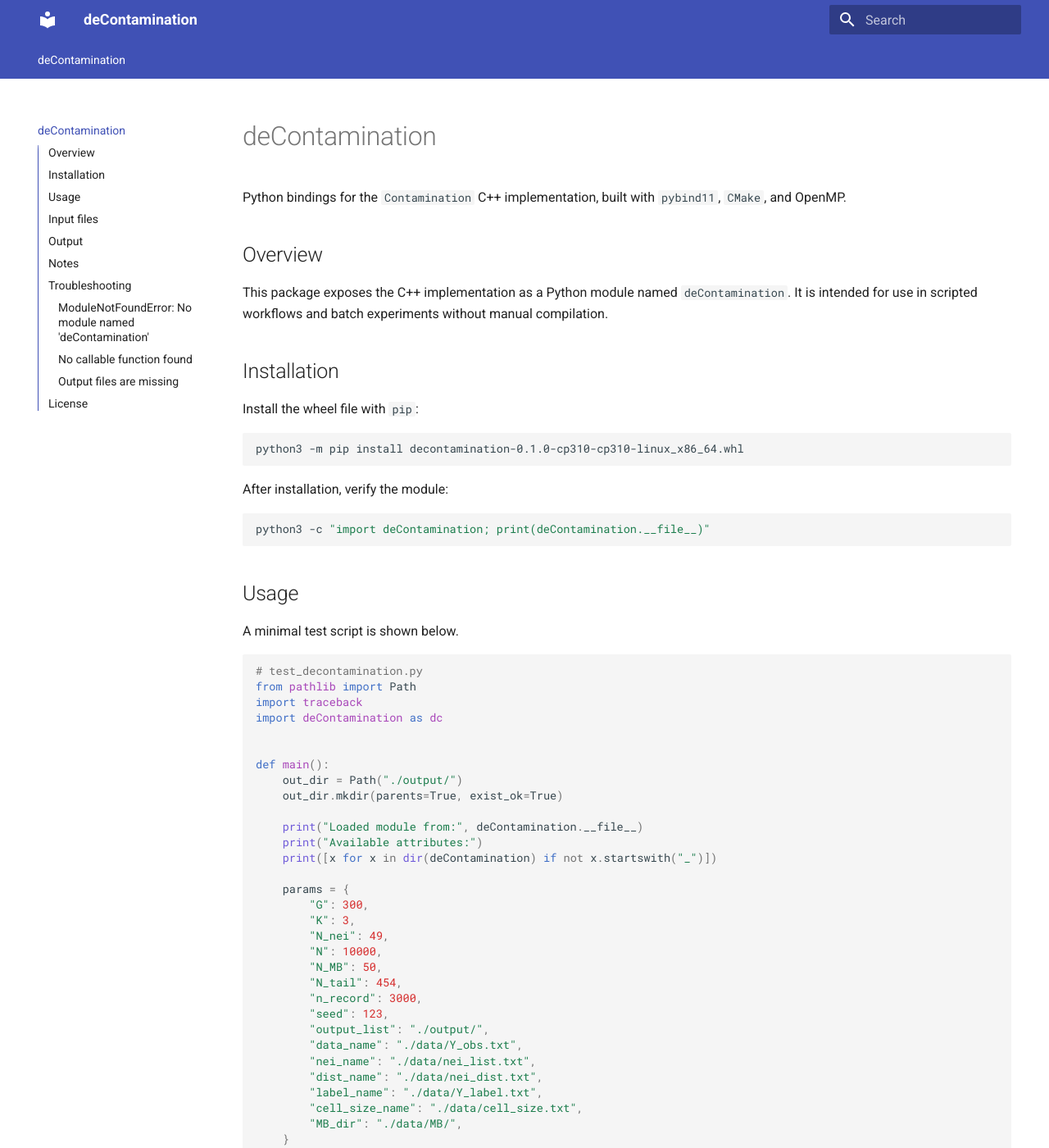
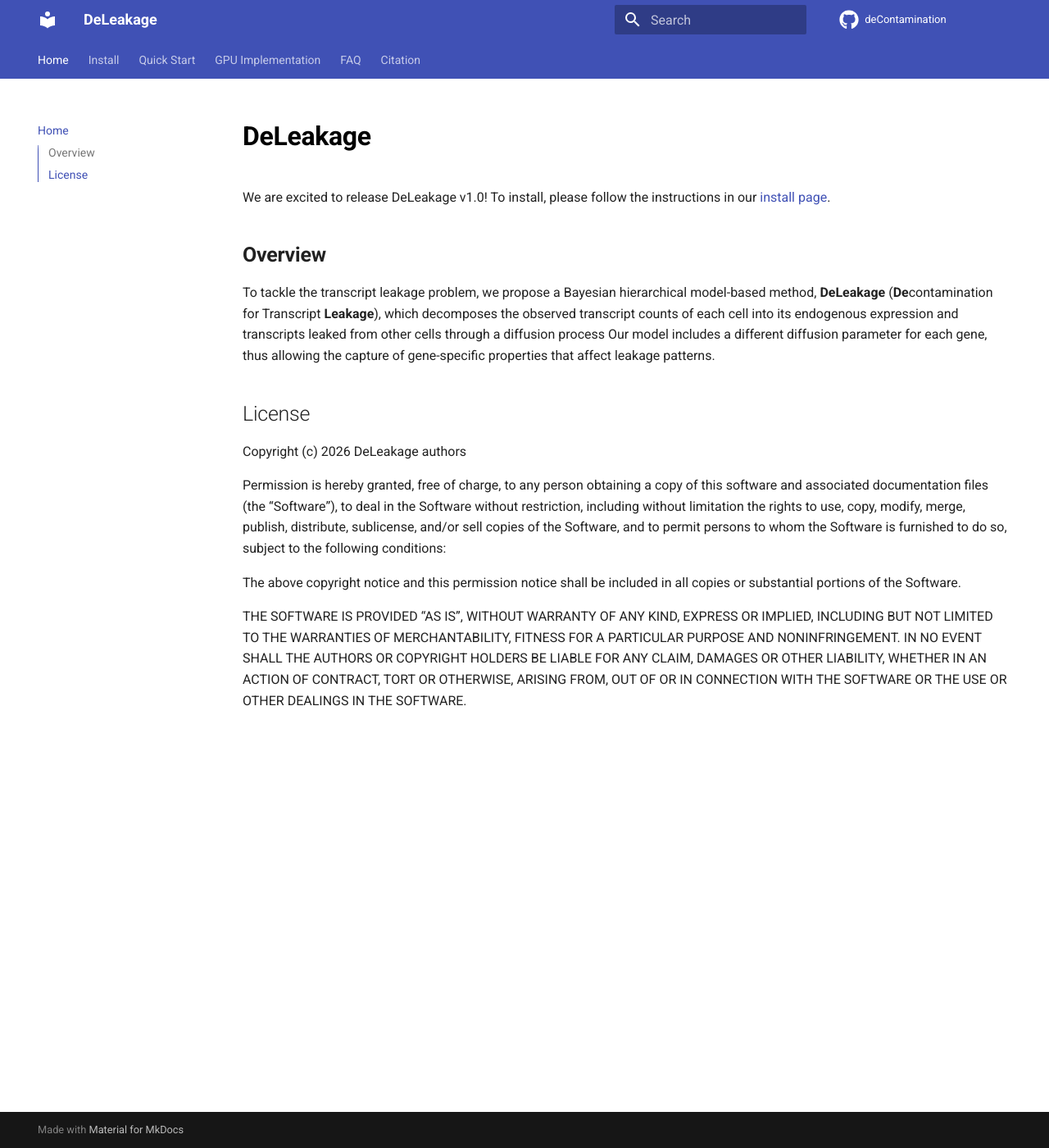
Before and after one commit to JasonLiDataSci/deContamination, an MkDocs documentation site: the page built from docs/index.md, in a window 1280 px wide and 1400 px high. Shown: the whole window at 82% size. Built offline with MkDocs 1.6.1 and Material for MkDocs 9.7.7, drawn with Linux system fonts in a browser that asks for light colours; comment, search, counter and statistics services are not loaded; some of the changed lines change nothing that is shown; some of the changed text lies outside the part shown.

Commit message:
Add files via upload

`````diff
--- /dev/null
+++ b/docs/gpu_tutorial.md
@@ -0,0 +1,146 @@
+
+# <span style="color: black;">**GPU Implementation of DeLeakage**</span>
+
+GPU‑accelerated MCMC sampling library for gene expression data, wrapped in Python.
+
+## Overview
+
+**DeLeakage** provides a high‑performance CUDA backend for graph‑based MCMC sampling on gene expression data.
+A simple Python API lets you run large‑scale MCMC jobs on your GPU without worrying about CUDA details.
+
+---
+
+## Download & Install
+
+You don’t need PyPI—just grab the entire repository and install locally.
+
+### 1. Clone or Download
+
+```bash
+# Option A: clone with Git
+git clone https://github.com/JasonLiDataSci/cuda_mcmc.git
+cd cuda_mcmc
+
+# Option B: download ZIP from GitHub
+1. Visit https://github.com/JasonLiDataSci/cuda_mcmc
+2. Click “Code” → “Download ZIP”
+3. Unzip and cd into the folder:
+unzip cuda_mcmc-main.zip
+cd cuda_mcmc-main
+````
+
+### 2. Build the CUDA Library
+
+Make sure you have CUDA Toolkit (≥11.0) installed and in your `PATH`.
+
+```bash
+# Compile the shared library
+make build
+```
+
+> This runs `nvcc -O2 -std=c++14 -fPIC -shared mcmc.cu -o cuda_mcmc/libmcmc.so`.
+
+If you prefer without Makefile:
+
+```bash
+nvcc -O2 -std=c++14 --compiler-options '-fPIC' -shared mcmc.cu -o cuda_mcmc/libmcmc.so
+```
+
+### 3. Install the Python Package
+
+It’s best to use a virtual environment:
+
+```bash
+# Create & activate venv
+python3 -m venv venv
+source venv/bin/activate
+
+# Upgrade pip
+pip install --upgrade pip
+
+# Install locally
+pip install .
+```
+
+> This will install the `cuda_mcmc` package and include the compiled `libmcmc.so`.
+
+---
+
+## Quick Start
+
+1. Prepare your data files in the project root:
+
+   * `Y_obs.txt`       (G×N expression matrix)
+   * `nei_list.txt`    (neighbor list)
+   * `cell_size.txt`   (cell size vector)
+   * `Y_label.txt`     (cell labels)
+
+2. Edit or use the provided `example_run.py`:
+
+   ```python
+   # example_run.py
+   import os
+   import cuda_mcmc
+
+   def main():
+       outdir = "./output/"
+       os.makedirs(outdir, exist_ok=True)
+
+       ret = cuda_mcmc.run_mcmc(
+           g=300,      # feature dimension G
+           k=3,        # number of cell types K
+           b=0,        # number of neighbors B
+           n=3000,     # total iterations N
+           a=20,       # minibatch size
+           c=78,       # tail sample size
+           t=3000,     # record frequency / burn‑in
+           s=666,      # random seed
+           data_file="./data/Y_obs.txt",
+           nei_file="./data/nei_list.txt",
+           label_file="./data/Y_label.txt",
+           cell_size="./data/cell_size.txt",
+           mb_dir="./data/MB/",
+           output_dir=outdir
+       )
+
+       if ret == 0:
+           print("MCMC completed successfully. Results in", outdir)
+       else:
+           print("MCMC failed with return code", ret)
+
+   if __name__ == "__main__":
+       main()
+   ```
+
+3. Run it:
+
+   ```bash
+   python example_run.py
+   ```
+
+---
+
+## API Reference
+
+```python
+cuda_mcmc.run_mcmc(
+    g: int,          # feature count
+    k: int,          # cell type count
+    b: int,          # neighbor count
+    n: int,          # total iterations
+    a: int,          # minibatch size
+    c: int,          # tail sample size
+    t: int,          # record frequency / burn‑in
+    s: int,          # random seed
+    data_file: str,  # path to expression matrix
+    nei_file: str,   # path to neighbor list
+    label_file: str, # path to cell labels
+    cell_size: str,  # path to cell size file
+    mb_dir: str,     # intermediate files dir
+    output_dir: str  # output directory
+) → int
+```
+
+* Returns `0` on success, non‑zero on failure.
+
+---
--- a/docs/index.md
+++ b/docs/index.md
@@ -1,139 +1,17 @@
-# deContamination
+# <span style="color: black;">**DeLeakage**</span>
+We are excited to release DeLeakage v1.0! To install, please follow the instructions in our [install page](install.md).
 
-Python bindings for the `Contamination` C++ implementation, built with `pybind11`, `CMake`, and OpenMP.
+## **Overview**
 
-## Overview
+To tackle the transcript leakage problem, we propose a Bayesian hierarchical model-based method, **DeLeakage** (**De**contamination for Transcript **Leakage**), which decomposes the observed transcript counts of each cell into its endogenous expression and transcripts leaked from other cells through a diffusion process Our model includes a different diffusion parameter for each gene, thus allowing the capture of gene-specific properties that affect leakage patterns.
 
-This package exposes the C++ implementation as a Python module named `deContamination`.
-It is intended for use in scripted workflows and batch experiments without manual compilation.
-
-## Installation
-
-Install the wheel file with `pip`:
-
-```bash
-python3 -m pip install decontamination-0.1.0-cp310-cp310-linux_x86_64.whl
-```
-
-After installation, verify the module:
-
-```bash
-python3 -c "import deContamination; print(deContamination.__file__)"
-```
-
-## Usage
-
-A minimal test script is shown below.
-
-```python
-# test_decontamination.py
-from pathlib import Path
-import traceback
-import deContamination as dc
-
-
-def main():
-    out_dir = Path("./output/")
-    out_dir.mkdir(parents=True, exist_ok=True)
-
-    print("Loaded module from:", deContamination.__file__)
-    print("Available attributes:")
-    print([x for x in dir(deContamination) if not x.startswith("_")])
-
-    params = {
-        "G": 300,
-        "K": 3,
-        "N_nei": 49,
-        "N": 10000,
-        "N_MB": 50,
-        "N_tail": 454,
-        "n_record": 3000,
-        "seed": 123,
-        "output_list": "./output/",
-        "data_name": "./data/Y_obs.txt",
-        "nei_name": "./data/nei_list.txt",
-        "dist_name": "./data/nei_dist.txt",
-        "label_name": "./data/Y_label.txt",
-        "cell_size_name": "./data/cell_size.txt",
-        "MB_dir": "./data/MB/",
-    }
-
-    print("Start running...")
-    try:
-        ret = dc.run(
-            params["G"],
-            params["K"],
-            params["N_nei"],
-            params["N"],
-            params["N_MB"],
-            params["N_tail"],
-            params["n_record"],
-            params["seed"],
-            params["output_list"],
-            params["data_name"],
-            params["nei_name"],
-            params["dist_name"],
-            params["label_name"],
-            params["cell_size_name"],
-            params["MB_dir"],
-        )
-        print("Finished. Return value:", ret)
-    except Exception:
-        print("Run failed with exception:")
-        traceback.print_exc()
-
-
-if __name__ == "__main__":
-    main()
-```
-
-Run the script with:
-
-```bash
-python3 test_decontamination.py
-```
-
-## Input files
-
-The package expects the same input files used by the original C++ workflow.
-Update the paths in the Python script to match your local directory layout.
-
-Typical inputs include:
-
-* observed data file
-* neighbor list file
-* neighbor distance file
-* label file
-* cell size file
-* MB directory
-* true Z file, if enabled in your binding
-
-## Output
-
-Results are written to the output directory passed to the Python function.
-In the example above, all outputs are written under `./output/`.
-
-## Notes
-
-* The module name is `deContamination`.
-* The callable function name depends on the pybind11 binding.
-* The argument order must match the C++ binding exactly.
-* If the wheel is rebuilt for another Python version or operating system, a new wheel is required.
-
-## Troubleshooting
-
-### `ModuleNotFoundError: No module named 'deContamination'`
-
-Check that the wheel was installed in the same Python environment used to run the script.
-
-### `No callable function found`
-
-Check the function name exported in the `PYBIND11_MODULE(...)` binding.
-
-### Output files are missing
-
-Confirm that the output directory exists and that the input paths are correct.
 
 ## License
 
-Add your license information here.
+Copyright (c) 2026 DeLeakage authors
+
+Permission is hereby granted, free of charge, to any person obtaining a copy of this software and associated documentation files (the “Software”), to deal in the Software without restriction, including without limitation the rights to use, copy, modify, merge, publish, distribute, sublicense, and/or sell copies of the Software, and to permit persons to whom the Software is furnished to do so, subject to the following conditions:
+
+The above copyright notice and this permission notice shall be included in all copies or substantial portions of the Software.
+
+THE SOFTWARE IS PROVIDED “AS IS”, WITHOUT WARRANTY OF ANY KIND, EXPRESS OR IMPLIED, INCLUDING BUT NOT LIMITED TO THE WARRANTIES OF MERCHANTABILITY, FITNESS FOR A PARTICULAR PURPOSE AND NONINFRINGEMENT. IN NO EVENT SHALL THE AUTHORS OR COPYRIGHT HOLDERS BE LIABLE FOR ANY CLAIM, DAMAGES OR OTHER LIABILITY, WHETHER IN AN ACTION OF CONTRACT, TORT OR OTHERWISE, ARISING FROM, OUT OF OR IN CONNECTION WITH THE SOFTWARE OR THE USE OR OTHER DEALINGS IN THE SOFTWARE.
--- /dev/null
+++ b/docs/install.md
@@ -0,0 +1,121 @@
+# <span style="color: black;">**Installation Instructions for DeLeakage**</span>
+
+Python bindings for the `Contamination` C++ implementation, built with `pybind11`, `CMake`, and OpenMP.
+
+## Overview
+
+This package exposes the C++ implementation as a Python module named `deContamination`.
+It is intended for use in scripted workflows and batch experiments without manual compilation.
+
+## Installation
+
+Install the wheel file with `pip`:
+
+```bash
+python3 -m pip install decontamination-0.1.0-cp310-cp310-linux_x86_64.whl
+```
+
+After installation, verify the module:
+
+```bash
+python3 -c "import deContamination; print(deContamination.__file__)"
+```
+
+## Usage
+
+A minimal test script is shown below.
+
+```python
+# test_decontamination.py
+from pathlib import Path
+import traceback
+import deContamination as dc
+
+
+def main():
+    out_dir = Path("./output/")
+    out_dir.mkdir(parents=True, exist_ok=True)
+
+    print("Loaded module from:", deContamination.__file__)
+    print("Available attributes:")
+    print([x for x in dir(deContamination) if not x.startswith("_")])
+
+    params = {
+        "G": 300,
+        "K": 3,
+        "N_nei": 49,
+        "N": 10000,
+        "N_MB": 50,
+        "N_tail": 454,
+        "n_record": 3000,
+        "seed": 123,
+        "output_list": "./output/",
+        "data_name": "./data/Y_obs.txt",
+        "nei_name": "./data/nei_list.txt",
+        "dist_name": "./data/nei_dist.txt",
+        "label_name": "./data/Y_label.txt",
+        "cell_size_name": "./data/cell_size.txt",
+        "MB_dir": "./data/MB/",
+    }
+
+    print("Start running...")
+    try:
+        ret = dc.run(
+            params["G"],
+            params["K"],
+            params["N_nei"],
+            params["N"],
+            params["N_MB"],
+            params["N_tail"],
+            params["n_record"],
+            params["seed"],
+            params["output_list"],
+            params["data_name"],
+            params["nei_name"],
+            params["dist_name"],
+            params["label_name"],
+            params["cell_size_name"],
+            params["MB_dir"],
+        )
+        print("Finished. Return value:", ret)
+    except Exception:
+        print("Run failed with exception:")
+        traceback.print_exc()
+
+
+if __name__ == "__main__":
+    main()
+```
+
+Run the script with:
+
+```bash
+python3 test_decontamination.py
+```
+
+## Input files
+
+The package expects the same input files used by the original C++ workflow.
+Update the paths in the Python script to match your local directory layout.
+
+Typical inputs include:
+
+* observed data file
+* neighbor list file
+* neighbor distance file
+* label file
+* cell size file
+* MB directory
+* true Z file, if enabled in your binding
+
+## Output
+
+Results are written to the output directory passed to the Python function.
+In the example above, all outputs are written under `./output/`.
+
+## Notes
+
+* The module name is `deContamination`.
+* The callable function name depends on the pybind11 binding.
+* The argument order must match the C++ binding exactly.
+* If the wheel is rebuilt for another Python version or operating system, a new wheel is required.
--- /dev/null
+++ b/docs/quickstart.md
@@ -0,0 +1,148 @@
+# <span style="color: black;">**Getting Started with DeLeakage**</span>
+
+This tutorial walks you through loading simulation data, running DeLeakage, and visualizing results.
+
+
+## 1. Installation
+First, ensure the `deContamination` module is installed. If using a wheel:
+```bash
+pip install deContamination-*.whl
+```
+
+
+## 2. Load Simulation Data
+To inspect the generated data (optional):
+```python
+import numpy as np
+
+# Load observed data
+Y_obs = np.loadtxt("./data/Y_obs.txt", dtype=int)
+print("Y_obs shape:", Y_obs.shape)  # Should be (300, 10000)
+
+# Load neighbor list
+nei_list = np.loadtxt("./data/nei_list.txt", dtype=int)
+print("nei_list shape:", nei_list.shape)  # Should be (10000, 49)
+```
+
+
+## 3. Run DeLeakage
+Use the script `test_decontamination.py` (adapted from your example):
+```python
+from pathlib import Path
+import traceback
+import deContamination as dc
+
+
+def main():
+    out_dir = Path("./output/")
+    out_dir.mkdir(parents=True, exist_ok=True)
+
+    print("Loaded module from:", dc.__file__)
+    print("Available attributes:", [x for x in dir(dc) if not x.startswith("_")])
+
+    # Parameters (match simulation data)
+    params = {
+        "G": 300,
+        "K": 3,
+        "N_nei": 49,
+        "N": 10000,
+        "N_MB": 50,
+        "N_tail": 454,
+        "n_record": 3000,
+        "seed": 123,
+        "output_list": "./output/",
+        "data_name": "./data/Y_obs.txt",
+        "nei_name": "./data/nei_list.txt",
+        "dist_name": "./data/nei_dist.txt",
+        "label_name": "./data/Y_label.txt",
+        "cell_size_name": "./data/cell_size.txt",
+        "MB_dir": "./data/MB/",
+    }
+
+    print("Start running...")
+    try:
+        ret = dc.run(
+            params["G"],
+            params["K"],
+            params["N_nei"],
+            params["N"],
+            params["N_MB"],
+            params["N_tail"],
+            params["n_record"],
+            params["seed"],
+            params["output_list"],
+            params["data_name"],
+            params["nei_name"],
+            params["dist_name"],
+            params["label_name"],
+            params["cell_size_name"],
+            params["MB_dir"],
+        )
+        print("Finished. Return value:", ret)
+    except Exception:
+        print("Run failed with exception:")
+        traceback.print_exc()
+
+
+if __name__ == "__main__":
+    main()
+```
+
+Run it:
+```bash
+python3 test_decontamination.py
+```
+
+
+## 4. Visualize Results
+Create `plot_results.py` to compare true vs. decontaminated data:
+```python
+import numpy as np
+import matplotlib.pyplot as plt
+
+# Load data
+Y_true = np.loadtxt("./data/Y_true.txt", dtype=int)
+Y_obs = np.loadtxt("./data/Y_obs.txt", dtype=int)
+# Assume DeLeakage outputs Y_pred.txt in ./output/ (adjust filename if needed)
+Y_pred = np.loadtxt("./output/Y_pred.txt", dtype=int)
+
+# Plot first 100 cells of gene 0
+gene_idx = 0
+cell_range = slice(0, 100)
+
+plt.figure(figsize=(12, 4))
+plt.plot(Y_true[gene_idx, cell_range], label="True", alpha=0.7)
+plt.plot(Y_obs[gene_idx, cell_range], label="Observed (Contaminated)", alpha=0.7)
+plt.plot(Y_pred[gene_idx, cell_range], label="Decontaminated", alpha=0.7)
+plt.xlabel("Cell")
+plt.ylabel("Expression")
+plt.title(f"Gene {gene_idx} Expression (First 100 Cells)")
+plt.legend()
+plt.savefig("./output/result_plot.png")
+print("Plot saved to ./output/result_plot.png")
+```
+
+Run it:
+```bash
+python3 plot_results.py
+```
+
+
+## 5. Input/Output Summary
+### Inputs (./data/)
+- `Y_obs.txt`: Observed expression matrix (genes x cells)
+- `nei_list.txt`: Neighbor indices for each cell
+- `nei_dist.txt`: Neighbor distances
+- `Y_label.txt`: Cell type labels
+- `cell_size.txt`: Cell size estimates
+- `MB/`: Microball data directory
+
+### Outputs (./output/)
+- Decontaminated expression matrix (e.g., `Y_pred.txt`)
+- Log files/other intermediate results
+
+
+## 7. Notes
+- Module name: `deContamination`
+- Argument order must match the C++ binding exactly
+- If rebuilding the wheel for a new Python/OS version, reinstall the updated wheel
--- a/mkdocs.yml
+++ b/mkdocs.yml
@@ -1,20 +1,48 @@
 site_name: My Docs
-site_name: deContamination  # 网站标题
-theme:
-  name: material      # 选用 Material 主题
-  features:
-    - navigation.tabs
-    - navigation.sections
-    - toc.integrate   # 目录在侧边栏
-  palette:
-    primary: deep blue # 主色调（可以换 blue, green 等）
-    accent: indigo       # 强调色
-
-markdown_extensions:
-  - pymdownx.highlight # 代码高亮
-  - pymdownx.superfences
-  - admonition         # 提示框
-  - attr_list
+site_name: DeLeakage
 
 extra:
   no_mkdocs_2_warning: true
+
+theme:
+  name: material
+  custom_dir: overrides
+  language: en
+  palette:
+    primary: indigo
+    accent: blue
+  font:
+    text: Roboto
+    code: Roboto Mono
+  icon:
+    repo: fontawesome/brands/github
+  features:
+    - navigation.tabs  # 顶部导航标签
+    - navigation.sections  # 侧边栏分组
+    - toc.integrate  # 目录整合到侧边栏
+    - header.autohide  # 滚动时自动隐藏顶部栏
+    - content.code.copy
+
+# 右上角 GitHub 仓库链接
+repo_url: https://github.com/JasonLiDataSci/deContamination
+repo_name: deContamination
+
+# 顶部导航栏
+nav:
+  - Home: index.md
+  - Install: install.md
+  - Quick Start: quickstart.md
+  - GPU Implementation: gpu_tutorial.md
+  - FAQ: faq.md
+  - Citation: citation.md
+
+# Markdown 扩展
+markdown_extensions:
+  - pymdownx.highlight:
+      anchor_linenums: true
+  - pymdownx.inlinehilite
+  - pymdownx.snippets
+  - pymdownx.superfences
+  - admonition
+  - attr_list
+  - md_in_html
--- /dev/null
+++ b/overrides/partials/hero.html
@@ -0,0 +1,6 @@
+<div class="md-hero md-typeset">
+  <div class="md-hero__inner md-grid">
+    <h1>deContamination</h1>
+    <p>GPU-accelerated MCMC sampling library for single-cell gene expression data</p>
+  </div>
+</div>
`````
